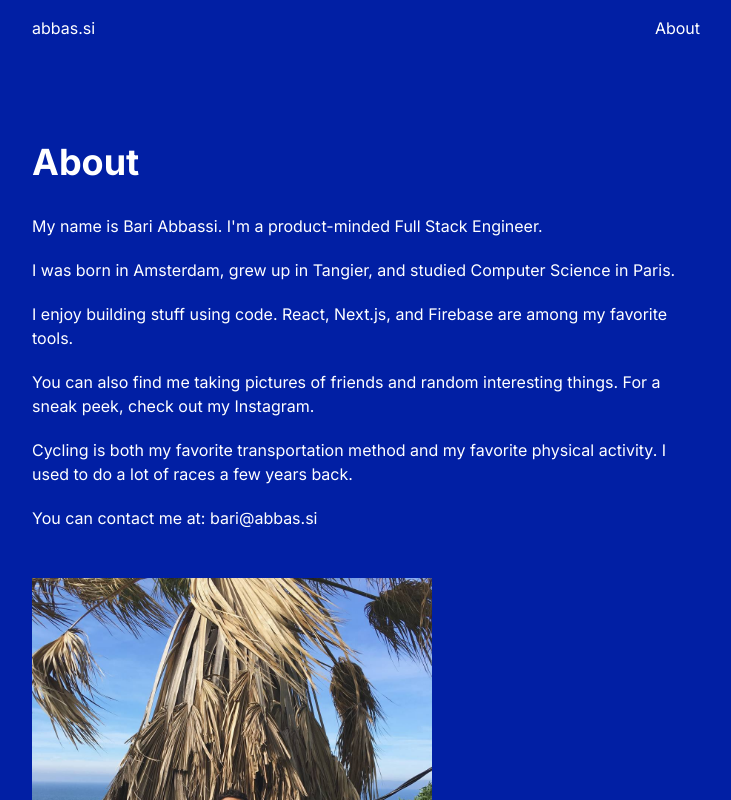
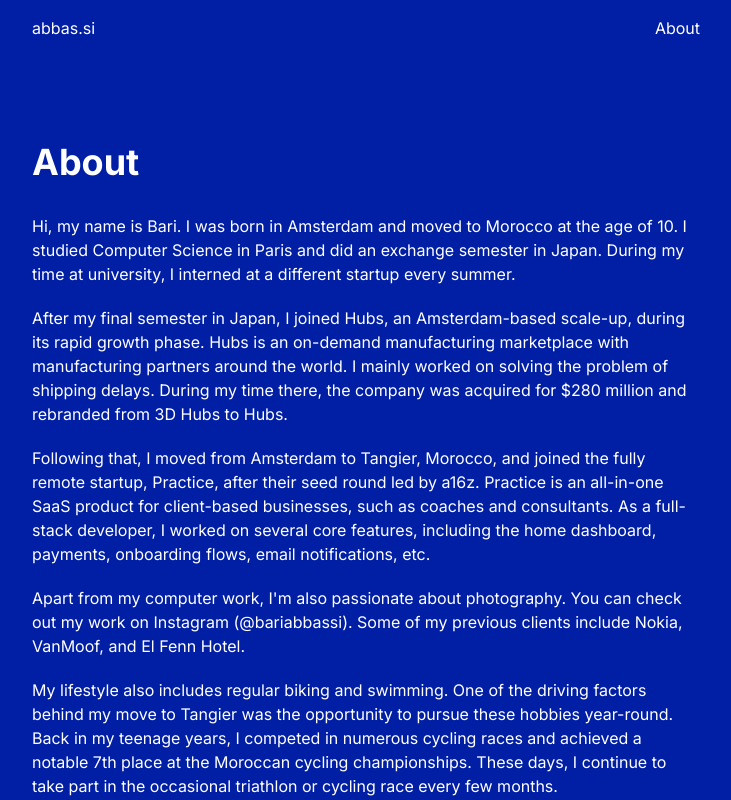
Before and after one commit to byabari/byabari, a Next.js app: page /about in a window 1280 px wide. Shown: the top 800 px of the page, without its empty margins (274-1005 px from the left). Built offline with nearby package versions, Linux system fonts and the light colour scheme.

Commit message:
update page.js

```diff
--- a/app/about/page.js
+++ b/app/about/page.js
@@ -6,23 +6,39 @@ export default function About() {
       <h1 className="text-4xl font-bold mt-24 mb-8">About</h1>
       <div className="space-y-5 mb-12">
         <p>
-          My name is Bari Abbassi. I'm a product-minded Full Stack Engineer.
+          Hi, my name is Bari. I was born in Amsterdam and moved to Morocco at
+          the age of 10. I studied Computer Science in Paris and did an exchange
+          semester in Japan. During my time at university, I interned at a
+          different startup every summer.
         </p>
         <p>
-          I was born in Amsterdam, grew up in Tangier, and studied Computer
-          Science in Paris.
+          After my final semester in Japan, I joined Hubs, an Amsterdam-based
+          scale-up, during its rapid growth phase. Hubs is an on-demand
+          manufacturing marketplace with manufacturing partners around the
+          world. I mainly worked on solving the problem of shipping delays.
+          During my time there, the company was acquired for $280 million and
+          rebranded from 3D Hubs to Hubs.
         </p>
         <p>
-          I enjoy building stuff using code. React, Next.js, and Firebase are
-          among my favorite tools.
+          Following that, I moved from Amsterdam to Tangier, Morocco, and joined
+          the fully remote startup, Practice, after their seed round led by
+          a16z. Practice is an all-in-one SaaS product for client-based
+          businesses, such as coaches and consultants. As a full-stack
+          developer, I worked on several core features, including the home
+          dashboard, payments, onboarding flows, email notifications, etc.
         </p>
         <p>
-          You can also find me taking pictures of friends and random interesting
-          things. For a sneak peek, check out my Instagram.
+          Apart from my computer work, I'm also passionate about photography.
+          You can check out my work on Instagram (@bariabbassi). Some of my
+          previous clients include Nokia, VanMoof, and El Fenn Hotel.
         </p>
         <p>
-          Cycling is both my favorite transportation method and my favorite
-          physical activity. I used to do a lot of races a few years back.
+          My lifestyle also includes regular biking and swimming. One of the
+          driving factors behind my move to Tangier was the opportunity to
+          pursue these hobbies year-round. Back in my teenage years, I competed
+          in numerous cycling races and achieved a notable 7th place at the
+          Moroccan cycling championships. These days, I continue to take part in
+          the occasional triathlon or cycling race every few months.
         </p>
         <p>
           You can contact me at:{" "}
```
